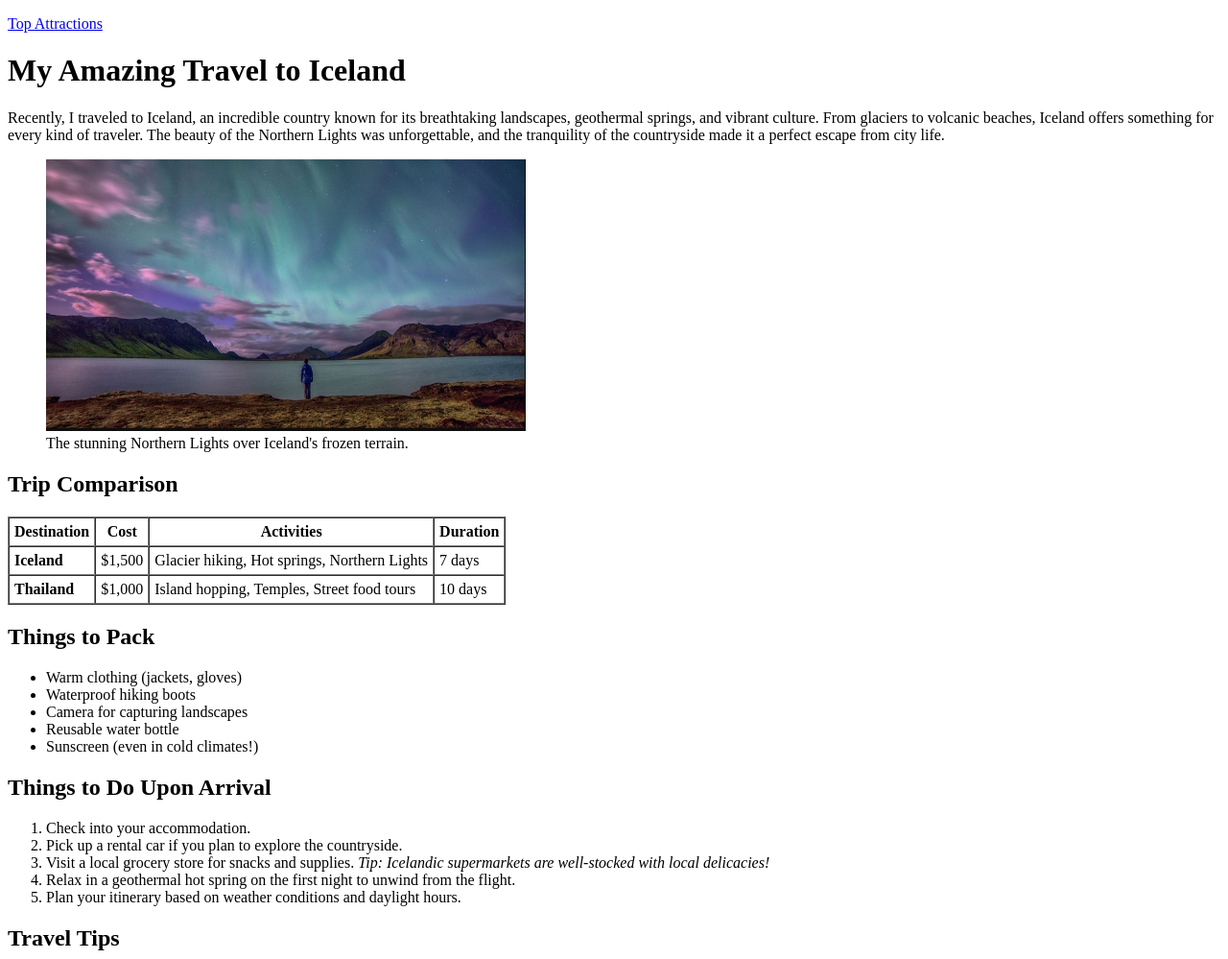
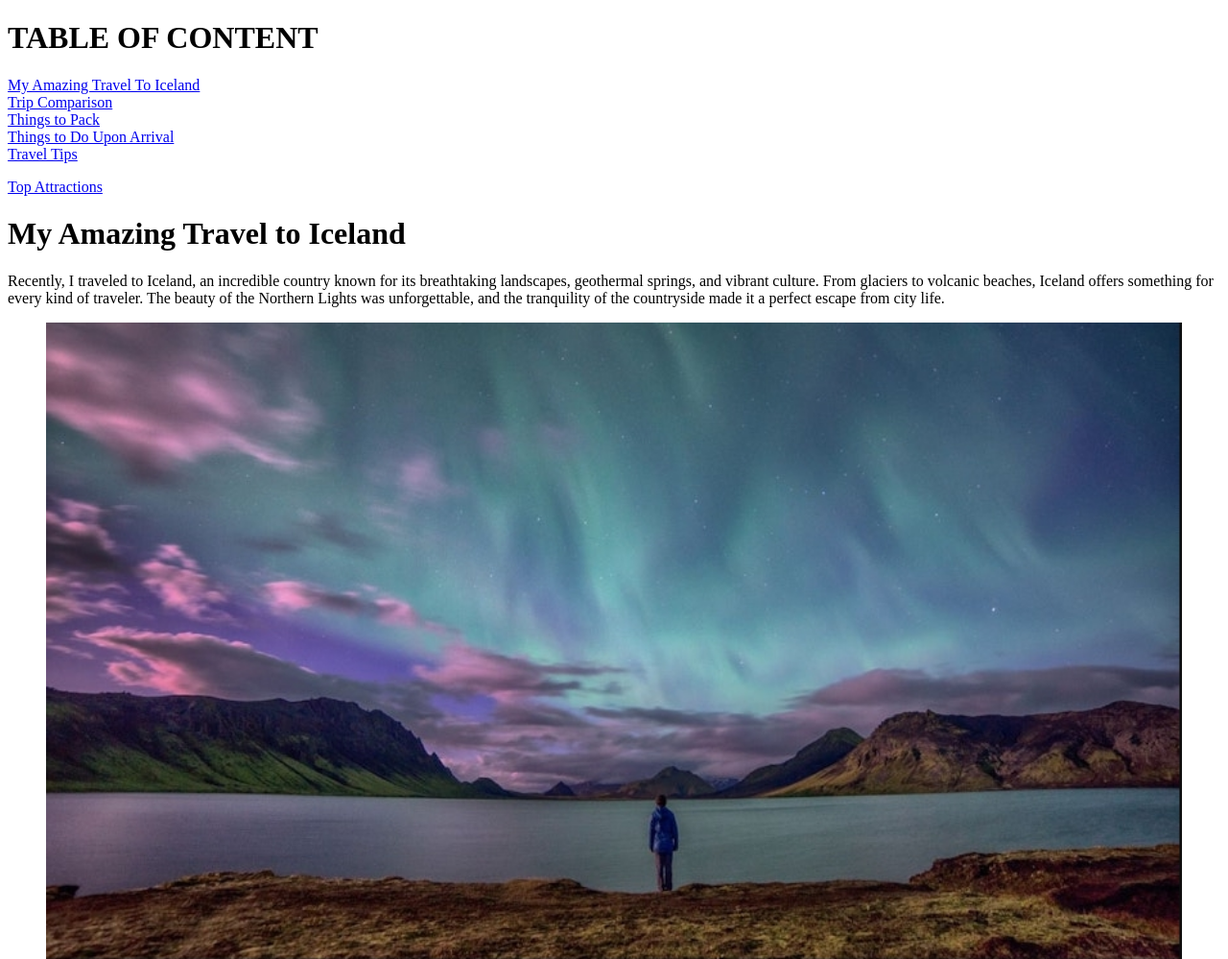
Before and after one commit to Lotty09/travel-guide, a plain HTML site: page index.html in a window 1280 px wide. Shown: the top 999 px of the page at 96% size. Drawn offline with Linux system fonts and the light colour scheme.

Commit message:
Add files via upload

```diff
--- a/index.html
+++ b/index.html
@@ -1,22 +1,27 @@
 <!DOCTYPE html>
 <html lang="en">
 <head>
-
+<p><h1>TABLE OF CONTENT</h1><p>
+<a href="#section1">My Amazing Travel To Iceland</a><br/>
+<a href="#section2">Trip Comparison</a><br/>
+<a href="#section3">Things to Pack</a><br/>
+<a href="#section4">Things to Do Upon Arrival</a><br/>
+<a href="#section5">Travel Tips</a><br/>
     <title>My Amazing Travel to Iceland</title>
 </head>
 <body>
     <p><a href="#top-attractions">Top Attractions</a></p>
 
-    <h1>My Amazing Travel to Iceland</h1>
+    <h1 id="section1">My Amazing Travel to Iceland</h1>
 
      <p>Recently, I traveled to Iceland, an incredible country known for its breathtaking landscapes, geothermal springs, and vibrant culture. From glaciers to volcanic beaches, Iceland offers something for every kind of traveler. The beauty of the Northern Lights was unforgettable, and the tranquility of the countryside made it a perfect escape from city life.</p>
 
     <figure>
-        <img src="images/image6.jpeg" alt="Beautiful landscape in Iceland" width="500">
+        <img src="images/image6.jpeg" alt="Beautiful landscape in Iceland" width="100%" align="center">
         <figcaption>The stunning Northern Lights over Iceland's frozen terrain.</figcaption>
     </figure>
 
-    <h2>Trip Comparison</h2>
+    <h2 id="section2">Trip Comparison</h2>
     <table border="1" cellpadding="5" cellspacing="0">
         <tr>
             <th>Destination</th>
@@ -38,7 +43,7 @@
         </tr>
     </table>
 
-    <h2>Things to Pack</h2>
+    <h2 id="section3">Things to Pack</h2>
     <ul>
         <li>Warm clothing (jackets, gloves)</li>
         <li>Waterproof hiking boots</li>
@@ -47,7 +52,7 @@
         <li>Sunscreen (even in cold climates!)</li>
     </ul>
 
-    <h2>Things to Do Upon Arrival</h2>
+    <h2 id="section4">Things to Do Upon Arrival</h2>
     <ol>
         <li>Check into your accommodation.</li>
         <li>Pick up a rental car if you plan to explore the countryside.</li>
@@ -56,7 +61,7 @@
         <li>Plan your itinerary based on weather conditions and daylight hours.</li>
     </ol>
 
-    <h2>Travel Tips</h2>
+    <h2 id="section5">Travel Tips</h2>
     <p><b>Tip:</b> Always check the weather forecast before heading out, as conditions can change rapidly in Iceland. <b>Tip:</b> Bring enough warm layers to adjust for the cold, even in summer.</p>
     <p>One of the most <i>memorable experiences</i> I had was seeing the Northern Lights dance across the sky in vibrant shades of green and purple. Another <i>unforgettable moment</i> was walking on a glacier for the first time—it felt like being on another planet!</p>
 
```
